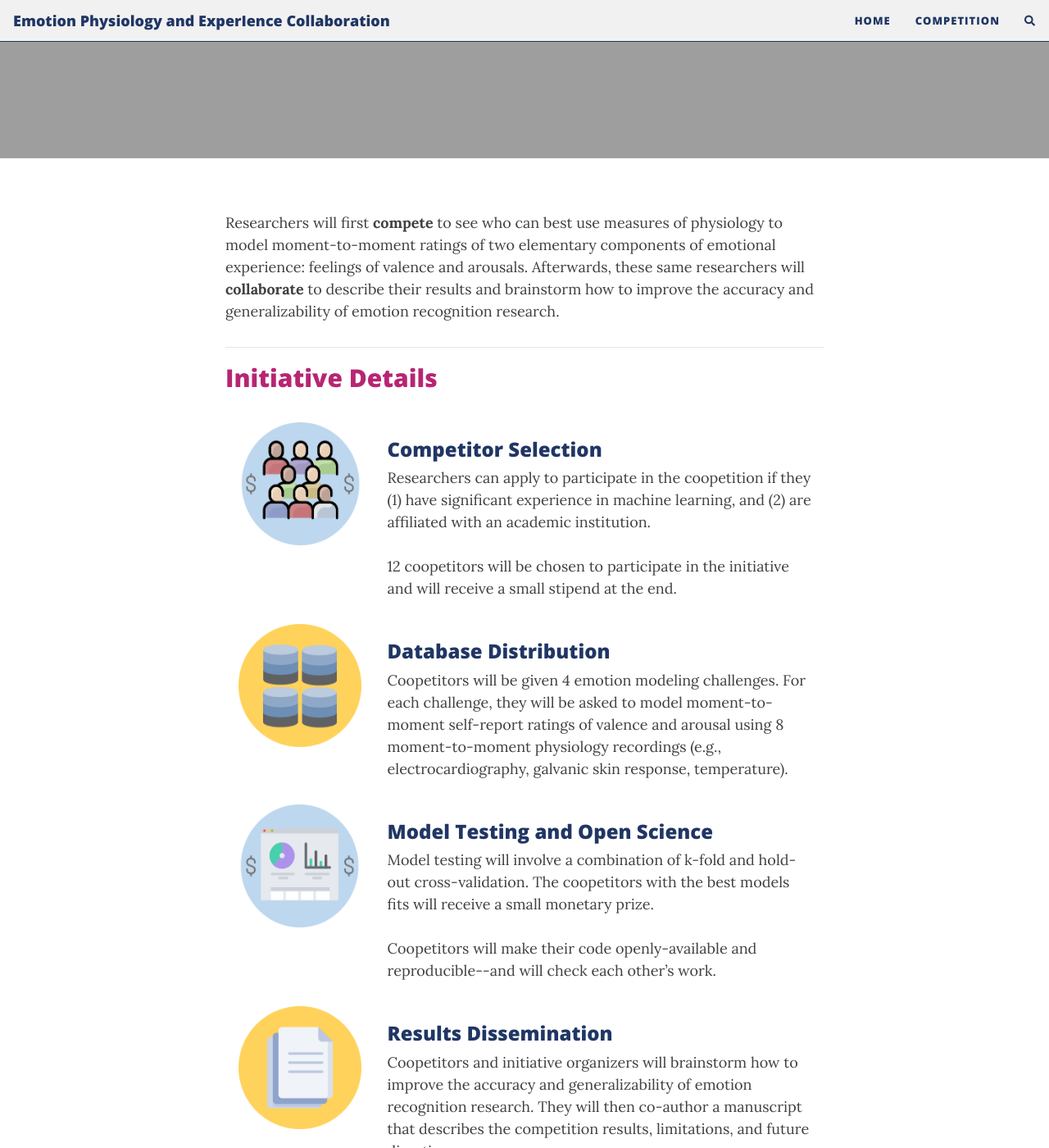
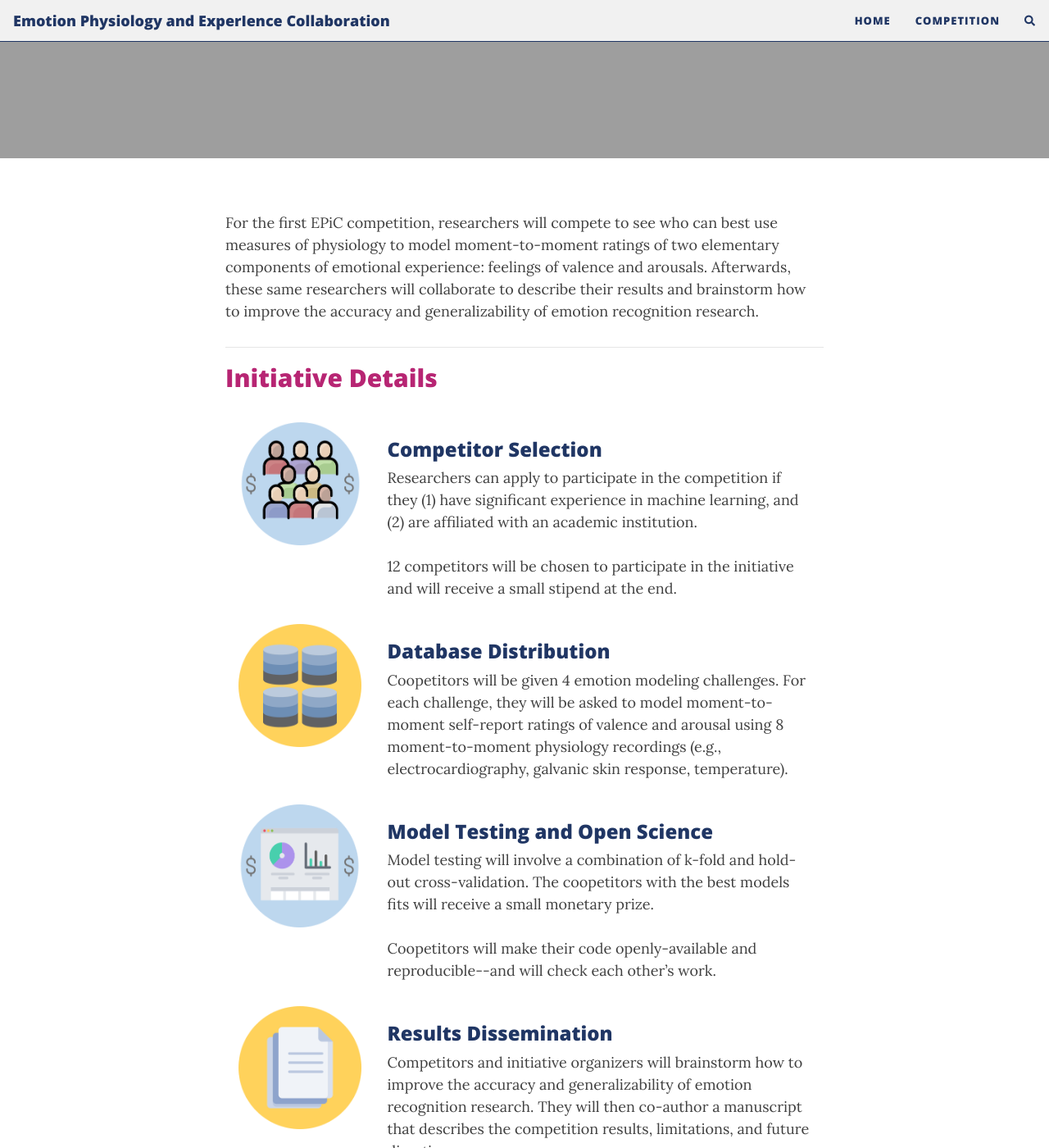
Before and after one commit to epic-collab/epic-collab.github.io, a Jekyll site: the page built from competition.md, in a window 1280 px wide and 1400 px high, scrolled down 294 px. Shown: the whole window at 82% size. Built offline with Jekyll 4.4.1, drawn with Linux system fonts in a browser that asks for light colours; nearby versions of some CDN libraries; comment, search, counter and statistics services are not loaded; some of the changed text lies outside the part shown.

Commit message:
Update competition.md

```diff
--- a/competition.md
+++ b/competition.md
@@ -4,8 +4,7 @@ title: competition
 cover-img: /assets/img/network.png
 ---
 
-Researchers will first <b>compete</b> to see who can best use measures of physiology to model moment-to-moment ratings of two elementary components of emotional experience: feelings of valence and arousals. Afterwards, these same researchers will <b>collaborate</b> to describe their results and brainstorm how to improve the accuracy and generalizability of emotion recognition research.
-
+For the first EPiC competition, researchers will compete to see who can best use measures of physiology to model moment-to-moment ratings of two elementary components of emotional experience: feelings of valence and arousals. Afterwards, these same researchers will collaborate to describe their results and brainstorm how to improve the accuracy and generalizability of emotion recognition research.
 
 ***
 ## Initiative Details
@@ -23,7 +22,7 @@ Researchers will first <b>compete</b> to see who can best use measures of physio
       </div>
       <div class="col-sm-9">
         <h3>Competitor Selection</h3>
-        Researchers can apply to participate in the coopetition if they (1) have significant experience in machine learning, and (2) are  affiliated with an academic institution. <br><br>12 coopetitors will be chosen to participate in the initiative and will receive a small stipend at the end.
+        Researchers can apply to participate in the competition if they (1) have significant experience in machine learning, and (2) are  affiliated with an academic institution. <br><br>12 competitors will be chosen to participate in the initiative and will receive a small stipend at the end.
 
       </div>
     </div>
@@ -60,7 +59,7 @@ Researchers will first <b>compete</b> to see who can best use measures of physio
       </div>
       <div class="col-sm-9">
         <h3>Results Dissemination</h3>
-        Coopetitors and initiative organizers will brainstorm how to improve the accuracy and generalizability of emotion recognition research. They will then co-author a manuscript that describes the competition results, limitations, and future directions.
+        Competitors and initiative organizers will brainstorm how to improve the accuracy and generalizability of emotion recognition research. They will then co-author a manuscript that describes the competition results, limitations, and future directions.
       </div>
     </div>
   </div>
```
